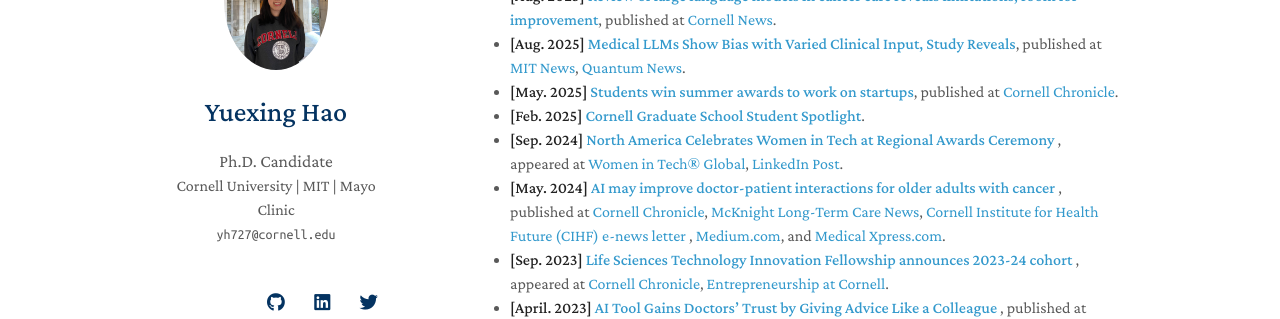
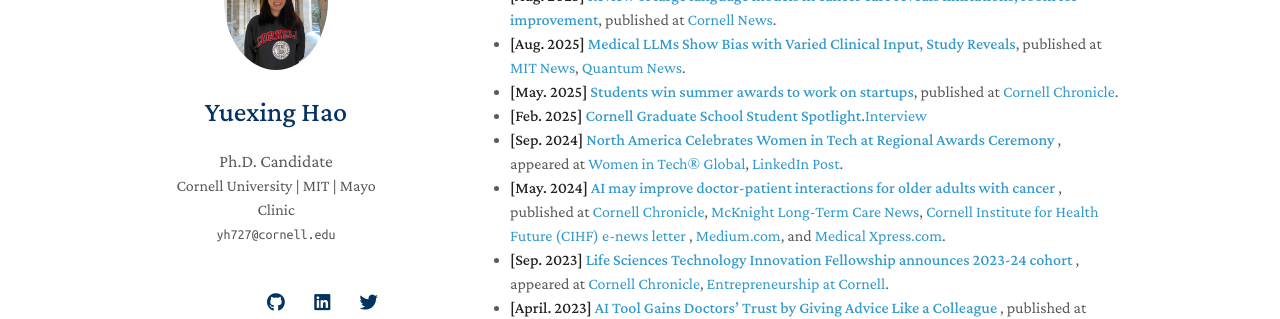
Before and after one commit to YuexingHao/Yuexing-Hao, a Jekyll site: the page built from index.md, in a window 1280 px wide and 900 px high, scrolled down 6146 px. Shown: the part 153-472 px from the top of the window. Built offline with Jekyll 4.4.1, drawn with Linux system fonts in a browser that asks for light colours; nearby versions of some CDN libraries; a style sheet for code colours, icons or effects is not loaded; our own code applies the rules of GitHub Pages for plain Markdown files.

Commit message:
Update press.md

```diff
--- a/_includes/press.md
+++ b/_includes/press.md
@@ -7,7 +7,7 @@
 
 <li><strong>[May. 2025] <a href="https://news.cornell.edu/stories/2025/05/students-win-summer-awards-work-startups">Students win summer awards to work on startups</a></strong>, published at <a href="https://news.cornell.edu/stories/2025/05/students-win-summer-awards-work-startups">Cornell Chronicle</a>.</li>
 
-<li><strong>[Feb. 2025] <a href="https://gradschool.cornell.edu/spotlights/student-spotlight-yuexing-hao/">Cornell Graduate School Student Spotlight</a></strong>.</li>
+<li><strong>[Feb. 2025] <a href="https://gradschool.cornell.edu/spotlights/student-spotlight-yuexing-hao/">Cornell Graduate School Student Spotlight</a></strong>.<a href="https://www.youtube.com/watch?v=zvc9sSQP3m0&t=1s">Interview</a></li>
 
 <li><strong>[Sep. 2024] <a href="https://women-in-tech.org/north-america-celebrates-women-in-tech-at-regional-awards-ceremony/"> North America Celebrates Women in Tech at Regional Awards Ceremony </a></strong>, appeared at <a href="https://women-in-tech.org/north-america-celebrates-women-in-tech-at-regional-awards-ceremony/">Women in Tech® Global</a>, <a href="https://www.linkedin.com/posts/womenintechorg_witga24-womenintech-womeninstem-activity-7243337963449794561-PvXX?utm_source=share&utm_medium=member_desktop">LinkedIn Post</a>.</li>
 
```
